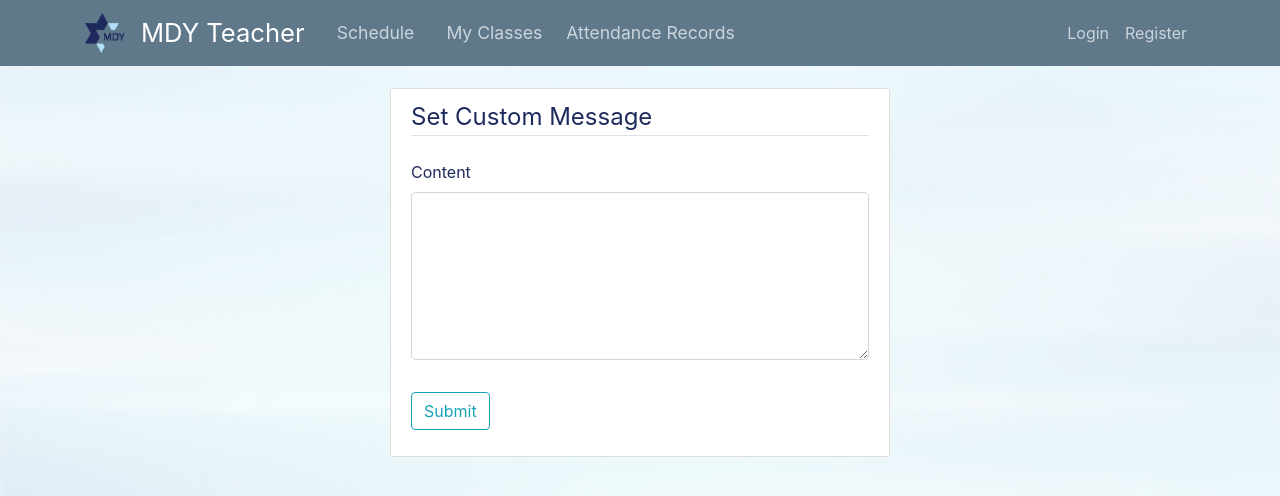
After one commit to rachelf21/school_scheduling_app, a Flask app: page /set_custom_msg/1 in a window 1280 px wide. The commit adds this page. Shown: the top 496 px of the page. Run offline with Flask 2, Linux system fonts and the light colour scheme; parts of the project's set-up code (start-up, migrations or seed data) failed here and were passed over; some libraries are stand-ins or nearby versions; some web fonts are replaced.

```diff
--- a/app/static/js/attendance_records.js
+++ b/app/static/js/attendance_records.js
@@ -14,6 +14,9 @@ function convert_date(mydate) {
 
 $("document").ready(function () {
   //alert("in attendance records.js");
+  if (category != "date") {
+    $(".hid").css("display", "none");
+  }
 });
 
 function set_values(id, date, courseid, email, name, status, comment) {
--- a/app/static/js/schedule.js
+++ b/app/static/js/schedule.js
@@ -1,6 +1,7 @@
 var paleyellow = "rgb(252, 255, 217)";
 var dow = ["A_M", "A_T", "A_W", "A_Th"]; //change this to wk variable later
 var per = [0, 1, 2, 3, 4, 5, "L", 6, 7, 8, 9, 10];
+var per_fri = [0, 1, 2, 3, 4, "L", 5, 6, 7, 8, 9, 10];
 
 function highlight_period(start_time, end_time) {
   var today = new Date();
--- a/app/templates/account.html
+++ b/app/templates/account.html
@@ -48,6 +48,7 @@
     <hr />
 
     <div style="text-align: right">
+      <a class="btn btn-lg btn-outline-primary" href="/set_custom_msg/{{teacher}}">Add custom message</a>
       <a class="btn btn-lg btn-outline-primary" href="/register_classes/{{teacher}}">Add classes</a>
     </div>
   </div>
--- a/app/templates/base-denied.html
+++ b/app/templates/base-denied.html
@@ -93,10 +93,10 @@
 
 
             <ul class="navbar-nav mr-auto ">
-              <a id="my_schedule" class="nav-item nav-link mr-2 text-nowrap" style="font-size:1.1em; display:none" href="/full_schedule">Schedule</a>
+              <a id="my_schedule" class="nav-item nav-link mr-2 text-nowrap" style="font-size:1.1em;" href="/full_schedule">Schedule</a>
               <a id="my_classes"class="nav-item nav-link ml-2 mr-2 text-nowrap" style="font-size:1.1em" href="{{ url_for('classes.classes_anon') }}">My Classes</a>
               <a class="nav-item nav-link mr-2 text-nowrap" style="font-size:1.1em" href="/records">Attendance Records</a>
-              <a class="nav-item nav-link mr-2" style="font-size:1.1em" href="/dismissal_form">Dismissal</a>
+              <a class="nav-item nav-link mr-2" style="font-size:1.1em; display:none" href="/dismissal_form">Dismissal</a>
 
 
 
--- /dev/null
+++ b/app/templates/set_custom_msg.html
@@ -0,0 +1,24 @@
+{% extends "base-denied.html" %} {% block content %}
+
+<div style="width: 500px; margin: auto">
+  <div class="content-section">
+    <form method="POST" action="">
+      {{ form.hidden_tag() }}
+      <fieldset class="form-group">
+        <legend class="border-bottom mb-4">Set Custom Message</legend>
+        <div class="form-group">
+          {{ form.content.label(class="form-control-label") }} {% if form.content.errors %} {{ form.content(class="form-control
+          form-control-lg is-invalid") }}
+          <div class="invalid-feedback">
+            {% for error in form.content.errors %}
+            <span>{{ error }}</span>
+            {% endfor %}
+          </div>
+          {% else %} {{ form.content(class="form-control form-control-lg") }} {% endif %}
+        </div>
+      </fieldset>
+      <div class="form-group">{{ form.submit(class="btn btn-outline-info") }}</div>
+    </form>
+  </div>
+</div>
+{% endblock content %}
--- a/app/users/forms.py
+++ b/app/users/forms.py
@@ -1,6 +1,6 @@
 from flask_wtf import FlaskForm
 from flask_wtf.file import FileField, FileAllowed
-from wtforms import StringField, SelectField, PasswordField, SubmitField, BooleanField, SelectMultipleField
+from wtforms import StringField, SelectField, PasswordField, SubmitField, BooleanField, SelectMultipleField,TextAreaField
 from wtforms.validators import DataRequired, Length, Email, EqualTo, ValidationError
 from flask_login import current_user
 
@@ -69,7 +69,6 @@ class RegisterClassesForm(FlaskForm):
     submit = SubmitField('Add selected classes')
 
 
-
 #%%
 class LoginForm(FlaskForm):
     username = StringField('Username',
@@ -117,3 +116,7 @@ class ResetPasswordForm(FlaskForm):
     confirm_password = PasswordField('Confirm Password',
                                      validators=[DataRequired(), EqualTo('password')])
     submit = SubmitField('Reset Password', )
+
+class SetMsgBodyForm(FlaskForm):
+    content = TextAreaField(u"Content", render_kw={'class': 'form-control', 'rows': 5})
+    submit = SubmitField('Submit')
--- a/app/users/routes.py
+++ b/app/users/routes.py
@@ -3,7 +3,7 @@ import secrets
 import os
 from PIL import Image
 from app import app, db, bcrypt, mail
-from app.users.forms import RegistrationForm, LoginForm, UpdateAccountForm, RequestResetForm, ResetPasswordForm, RegisterClassesForm
+from app.users.forms import RegistrationForm, LoginForm, UpdateAccountForm, RequestResetForm, ResetPasswordForm,SetMsgBodyForm, RegisterClassesForm
 from app.models import Users, Course, Group
 from flask_login import login_user, current_user, logout_user, login_required
 from flask_mail import Message
@@ -114,7 +114,7 @@ def login():
     if form.validate_on_submit():
         userlogin = form.username.data.lower().strip()
         user = Users.query.filter_by(username = userlogin).first()
-        if user and bcrypt.check_password_hash(user.password, form.password.data):
+        if user and (bcrypt.check_password_hash(user.password, form.password.data)):
             login_user(user, remember=form.remember.data)
             next_page = request.args.get('next')
             return redirect(next_page) if next_page else redirect(url_for('classes.classes_anon',teacher=current_user.username))
@@ -190,3 +190,16 @@ def reset_token(token):
      flash('Your password has been updated. You are now able to log in', 'success')
      return redirect(url_for('users.login'))
     return render_template('reset_token.html', title='Reset Password',form=form)
+
+#create a new table with fields: teacher, email, msg_body
+#create new corresponding class in SQLAlchemy
+#create a function that checks if teacher exists in this table. if teacher exists, update table with new message body.
+#else, insert new record into this table with message body
+#do a query on that table by teacher=user, retrieve msgbody and then add value to send_email in routes.py under records.
+@users.route("/set_custom_msg/<teacher>", methods=['GET', 'POST'])
+def set_custom_msg(teacher):
+    form = SetMsgBodyForm()
+    if form.validate_on_submit():
+        flash('Your custom message has been saved and will now be appended to the default message.', 'success')
+        return redirect(url_for('classes.classes_anon'))
+    return render_template('set_custom_msg.html', form=form, teacher=teacher)
```
Also changed, not shown: app/templates/attendance_records.html (+11 -3 lines), app/templates/full_schedule.html (+13 -17 lines), todo.md (+5 -0 lines).
